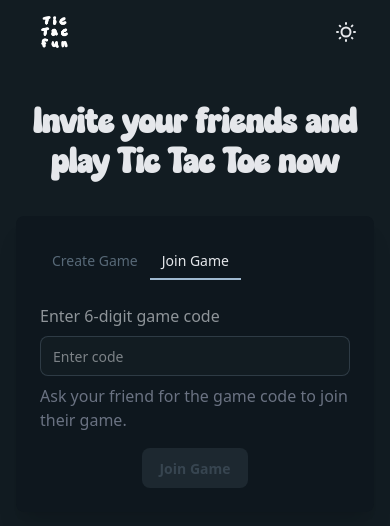
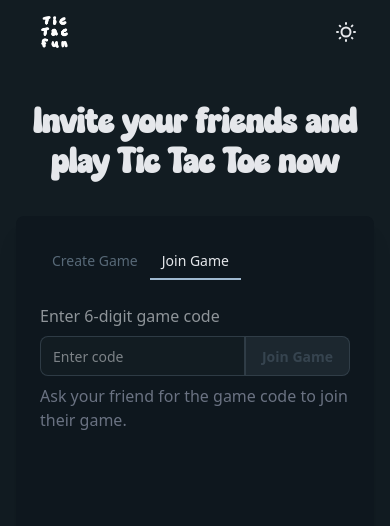
Before and after one commit to ch33kaboo/tictacfun, a SvelteKit app: page / in a window 390 px wide. Both pictures are taken after a click on the button "Join Game". Shown: the top 526 px of the page. Built offline with nearby package versions, Linux system fonts and the light colour scheme; no server answers.

Commit message:
add slide animation to tabs' switching

```diff
--- a/src/routes/+page.svelte
+++ b/src/routes/+page.svelte
@@ -10,6 +10,7 @@
 	let underlineLeft = $state(0);
 	import { goto } from '$app/navigation';
 	import { supabase } from '$lib/supabase';
+	import { fly } from 'svelte/transition';
 	let errorMessage = $state('');
 
 	$effect(() => {
@@ -101,7 +102,9 @@
 		Invite your friends and play Tic Tac Toe now
 	</h1>
 
-	<div class="bg-base-200 w-full max-w-2xl rounded-lg p-6 shadow-xl">
+	<div
+		class="bg-base-200 min-h-[450px] w-full max-w-2xl overflow-x-hidden overflow-y-visible rounded-lg p-6 shadow-xl sm:min-h-[410px]"
+	>
 		<div class="relative mb-6">
 			<div class="tabs tabs-boxed">
 				<button
@@ -124,8 +127,9 @@
 				style="width: {underlineWidth}px; left: {underlineLeft}px;"
 			></div>
 		</div>
-
+		<div class="relative">
 			{#if activeTab === 'create'}
+				<div in:fly={{ x: -500, delay: 100 }} out:fly={{ x: -500 }} class="absolute">
 					<div class="mb-6">
 						<label class="label cursor-pointer">
 							<span class="label-text">Enable turn timer</span>
@@ -168,8 +172,8 @@
 							<div class="card-body">
 								<h2 class="card-title">Super Tic-Tac-Toe</h2>
 								<p>
-							Play on a 3×3 grid of smaller boards. Each move determines where your opponent must
-							play next!
+									Play on a 3×3 grid of smaller boards. Each move determines where your opponent
+									must play next!
 								</p>
 								<div class="card-actions justify-end">
 									<button
@@ -183,31 +187,46 @@
 							</div>
 						</div>
 					</div>
+				</div>
 			{:else}
-			<div class="flex flex-col items-center gap-4">
+				<div
+					class="absolute flex flex-col items-start gap-4"
+					in:fly={{ x: 300, delay: 100 }}
+					out:fly={{ x: 500 }}
+				>
 					<div class="form-control w-full max-w-md">
 						<label class="label" for="gameCode">
 							<span class="label-text mb-2">Enter 6-digit game code</span>
 						</label>
+						<div class="join">
 							<input
 								type="text"
 								id="gameCode"
 								placeholder="Enter code"
-						class="input input-bordered w-full"
+								class="input input-bordered join-item w-full focus:outline-none"
 								maxlength="6"
 								bind:value={gameCode}
 								onkeydown={(e) => e.key === 'Enter' && gameCode.length === 6 && joinGame()}
 							/>
+							<button
+								style=""
+								class="btn btn-primary join-item border-base-content/15 border"
+								onclick={joinGame}
+								disabled={gameCode.length !== 6}
+							>
+								Join Game
+							</button>
+						</div>
 						{#if errorMessage}
 							<div class="text-error mt-2">{errorMessage}</div>
 						{:else}
-						<p class="mt-2 text-gray-500">Ask your friend for the game code to join their game.</p>
+							<p class="mt-2 text-gray-500">
+								Ask your friend for the game code to join their game.
+							</p>
 						{/if}
 					</div>
-				<button class="btn btn-primary" onclick={joinGame} disabled={gameCode.length !== 6}>
-					Join Game
-				</button>
 				</div>
 			{/if}
 		</div>
+	</div>
 </main>
```
Lines whose indentation alone changed are shown as unchanged.
